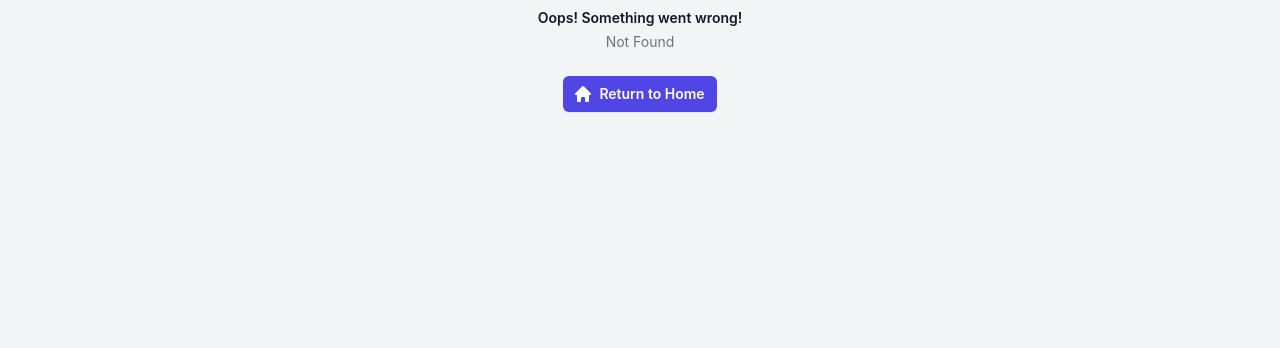
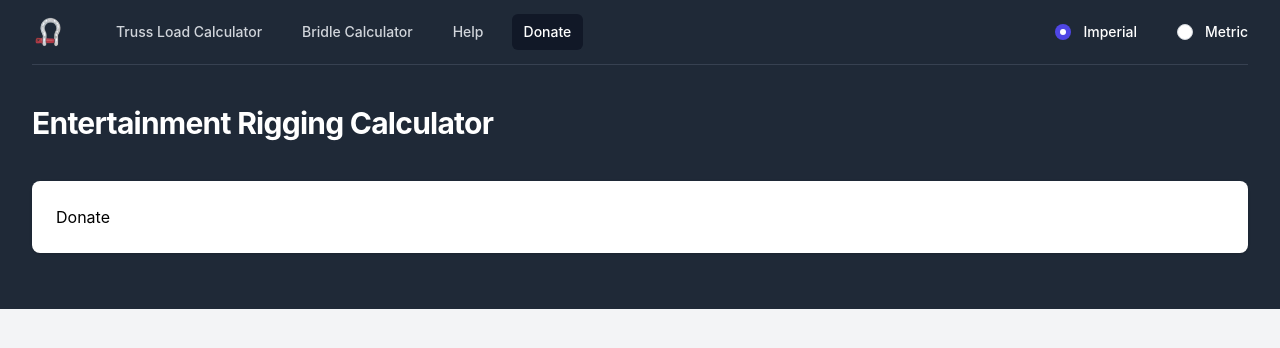
Before and after one commit to ramon-toth/entertainment-rigging-calculator, a React (Vite) app: page /donate in a window 1280 px wide. Before the commit this address had no page. Shown: the top 348 px of the page. Built offline with nearby package versions, Linux system fonts and the light colour scheme.

Commit message:
Routing and links implemented

```diff
--- a/src/components/Layout.jsx
+++ b/src/components/Layout.jsx
@@ -1,12 +1,13 @@
 import { Disclosure, DisclosureButton } from "@headlessui/react";
 import { Bars3Icon, XMarkIcon } from "@heroicons/react/24/outline";
-import TrussCalculator from "./TrussCalculator";
 import UnitSelector from "./UnitSelector";
+import { Link, useLocation } from "react-router-dom";
+import { useEffect, useState } from "react";
 
 import shackle from "../assets/shackle.png";
 import { Outlet } from "react-router-dom";
 
-const navigation = [
+const initNav = [
   { name: "Truss Load Calculator", href: "truss", current: true },
   { name: "Bridle Calculator", href: "bridle", current: false },
   { name: "Help", href: "help", current: false },
@@ -18,7 +19,17 @@ function classNames(...classes) {
 }
 
 export default function Layout() {
-  return (
+
+  const [navigation, setNavigation] = useState(initNav);
+  const location = useLocation();
+  const updatedNavigation = navigation.map(item => ({
+    ...item,
+    current: item.href === location.pathname.split("/")[1],
+  }));
+
+  useEffect(() => setNavigation(updatedNavigation), [location.pathname]);
+
+return (
     <>
       <div className="min-h-full">
         <div className="bg-gray-800 pb-32">
@@ -39,9 +50,9 @@ export default function Layout() {
                         <div className="hidden md:block">
                           <div className="ml-10 flex items-baseline space-x-4">
                             {navigation.map((item) => (
-                              <a
+                              <Link
                                 key={item.name}
-                                href={item.href}
+                                to={item.href}
                                 className={classNames(
                                   item.current
                                     ? "bg-gray-900 text-white"
@@ -51,7 +62,7 @@ export default function Layout() {
                                 aria-current={item.current ? "page" : undefined}
                               >
                                 {item.name}
-                              </a>
+                              </Link>
                             ))}
                           </div>
                         </div>
--- /dev/null
+++ b/src/pages/Donate.jsx
@@ -0,0 +1,9 @@
+import React from 'react'
+
+function Donate() {
+  return (
+    <div>Donate</div>
+  )
+}
+
+export default Donate
--- /dev/null
+++ b/src/pages/Help.jsx
@@ -0,0 +1,9 @@
+import React from 'react'
+
+function Help() {
+  return (
+    <div>Help</div>
+  )
+}
+
+export default Help
```
Also changed, not shown: src/router.jsx (+6 -1 lines), src/pages/BridleCalculator.jsx (renamed from src/components/BridleCalculator.jsx).
